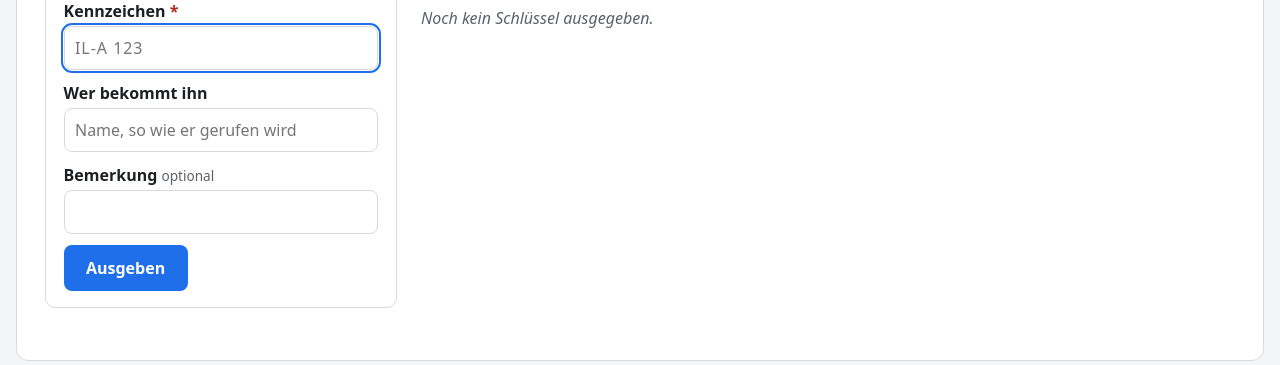
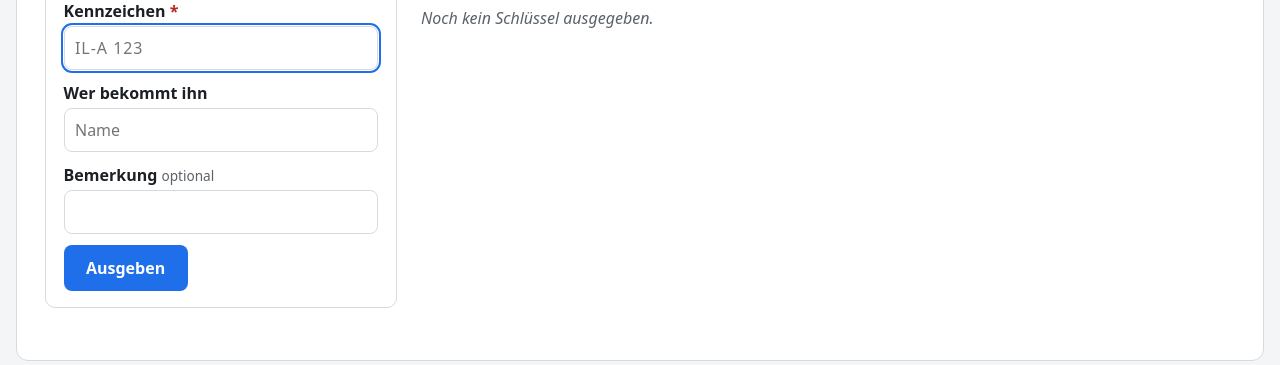
Before and after one commit to kallelix/aa-kfz, a FastAPI app: template helfer/app/templates/admin_schluessel.html in a window 1280 px wide. Shown: the part 230-595 px from the top of the page. Run offline with FastAPI, Linux system fonts and the light colour scheme; the template is opened without the code that fills it, so the values that code supplies are empty.

Commit message:
fix placeholder

```diff
--- a/helfer/app/templates/admin_schluessel.html
+++ b/helfer/app/templates/admin_schluessel.html
@@ -52,7 +52,7 @@
         <label for="name">Wer bekommt ihn</label>
         <input type="text" id="name" name="name" maxlength="200"
                list="v-namen" autocomplete="off"
-               placeholder="Name, so wie er gerufen wird">
+               placeholder="Name">
         <datalist id="v-namen">
           {% for n in namen %}<option value="{{ n }}">{% endfor %}
         </datalist>
```
